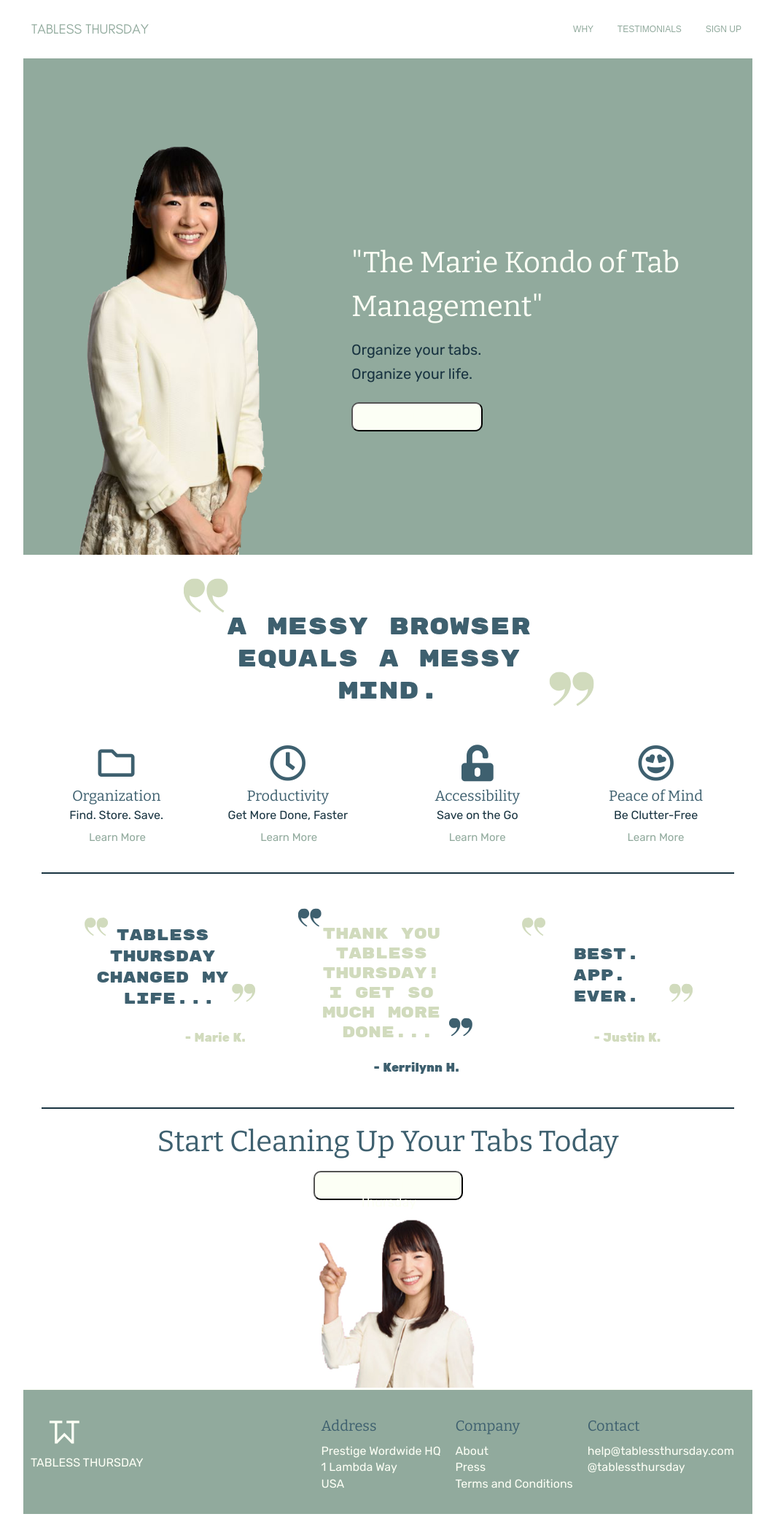
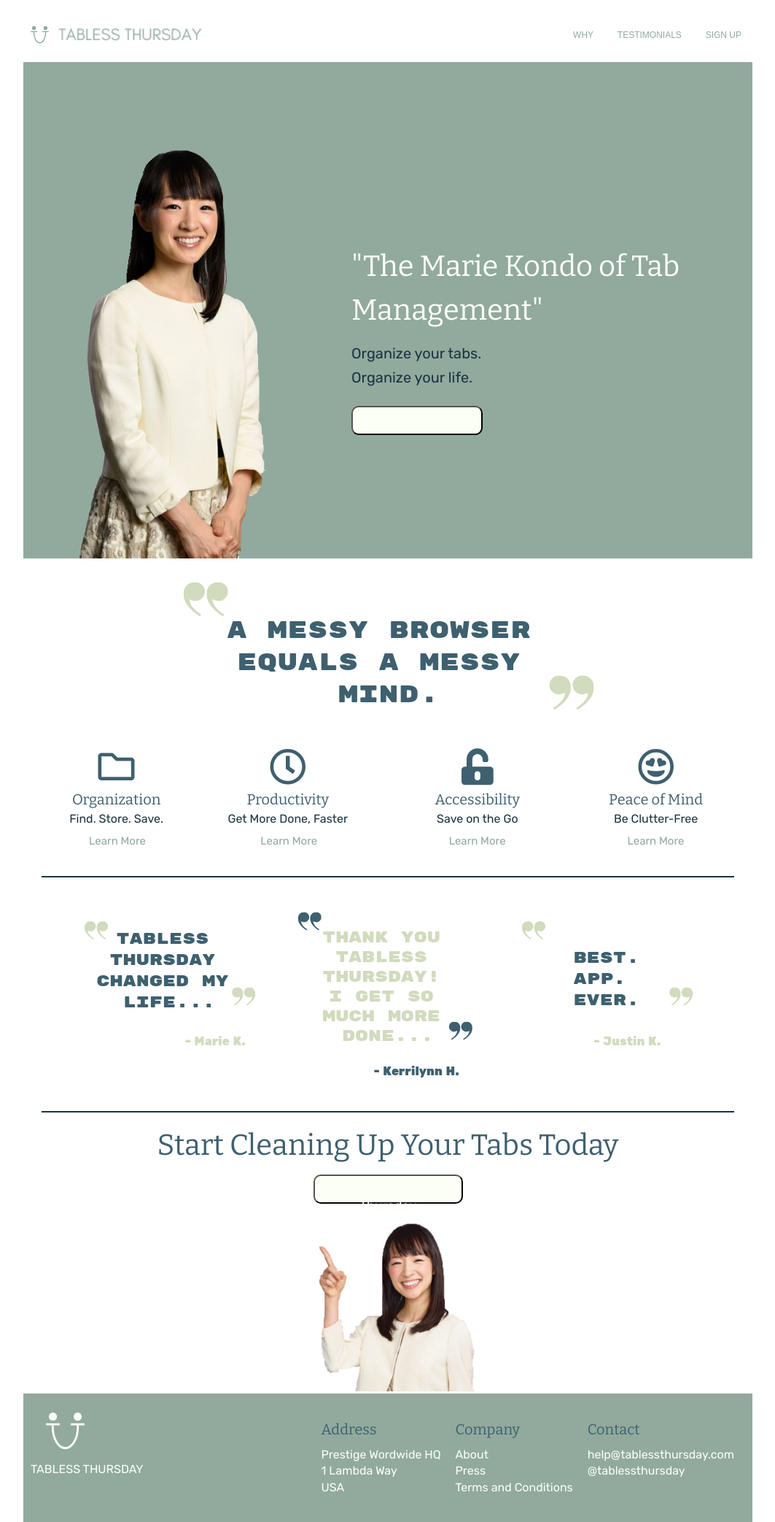
Before and after one commit to tabless-thursday/Tabless-Thursday-Rory, a plain HTML site: page Tabless-Thursday/index.html in a window 1280 px wide. Shown: the whole page at 73% size, without its empty margins (108-1171 px from the left). Drawn offline with nearby package versions, Linux system fonts and the light colour scheme.

Commit message:
created logo and updated header and footer with logo + responsiveness

```diff
--- a/Tabless-Thursday/index.html
+++ b/Tabless-Thursday/index.html
@@ -19,7 +19,10 @@
 
     <section class="header">
       <!-- <h1> Tabless Thursday</h1> -->
-      <img src="assets/Updated TABLESS THURSDAY HEADER.png" alt="Tabless Thursday">
+      <div class="header-logos">
+            <img class="header-brand-logo" src="assets/LOGO_OCEAN_FOAM_SMILEY.svg" alt="Tabless Thursday">
+            <img src="assets/Updated TABLESS THURSDAY HEADER.png" alt="Tabless Thursday">
+    </div>
       <nav class = "navigation">
             <a href="#why-overview">WHY</a>
             <a href="#test-overview">TESTIMONIALS</a>
@@ -102,7 +105,7 @@
     <footer>
         <div class ="footer-main">
             <div class="footer-logo">
-                <img src="assets/LOGO SAND.svg" alt="Tabless Thursday Tab Management">
+                <img src="assets/LOGO_SAND_SMILEY.svg" alt="Tabless Thursday Tab Management">
                 <p>TABLESS THURSDAY</p>
             </div>
 
--- a/Tabless-Thursday/less/footer.less
+++ b/Tabless-Thursday/less/footer.less
@@ -29,6 +29,13 @@
             img {
                 height: 50%;
                 width: 50%;
+                padding-bottom: 12px;
+
+                @media @phone {
+                    padding-bottom: 15px;
+                    padding-top: 20px;
+                    width: 25%;
+                }
             }
 
             p {
--- a/Tabless-Thursday/less/nav.less
+++ b/Tabless-Thursday/less/nav.less
@@ -1,12 +1,12 @@
 .header {
     max-width: 100%;
     margin: 0 auto;
-    height: 80px;
+    height: 85px;
     display: flex;
     justify-content: space-between;
     align-items: center;
     flex-direction: row;
-    padding-bottom: 15px;
+    padding-bottom: 5px;
     padding-top: 15px;
 
     @media @phone {
@@ -15,10 +15,29 @@
         flex-direction: column;
         padding-bottom: 25px;
         margin-bottom: 20px;
+        height: 100px;
     }
 
       @media @tablet {
         max-width: 100%;
+    }
+
+    .header-logos {
+        display: flex;
+        flex-direction: row;
+        height: 75%;
+        justify-content: flex-start;
+
+        @media @phone {
+            flex-direction: column;
+            align-items: center;
+            padding-bottom: 65px;
+        }
+
+            .header-brand-logo {
+                width: 35px;
+                padding-left: 10px;
+            }
     }
 
       .navigation {
@@ -30,13 +49,13 @@
 
             a {
             text-decoration: none;
-            color: #91AA9D;
+            color: @ocean-foam;
             padding: 15px;
             font-size: 12px;
 
                 &:hover {
                     text-decoration: underline;
-                    color: #3E606F;
+                    color: @light-blue;
                 }
                 @media @phone {
                     font-size: 16px;
```
Also changed, not shown: Tabless-Thursday/assets/LOGO_BLUE_SMILEY..svg (added), Tabless-Thursday/assets/LOGO_OCEAN_FOAM_SMILEY.svg (added), Tabless-Thursday/assets/LOGO_SAND_SMILEY.svg (added), Tabless-Thursday/css/index.css.
